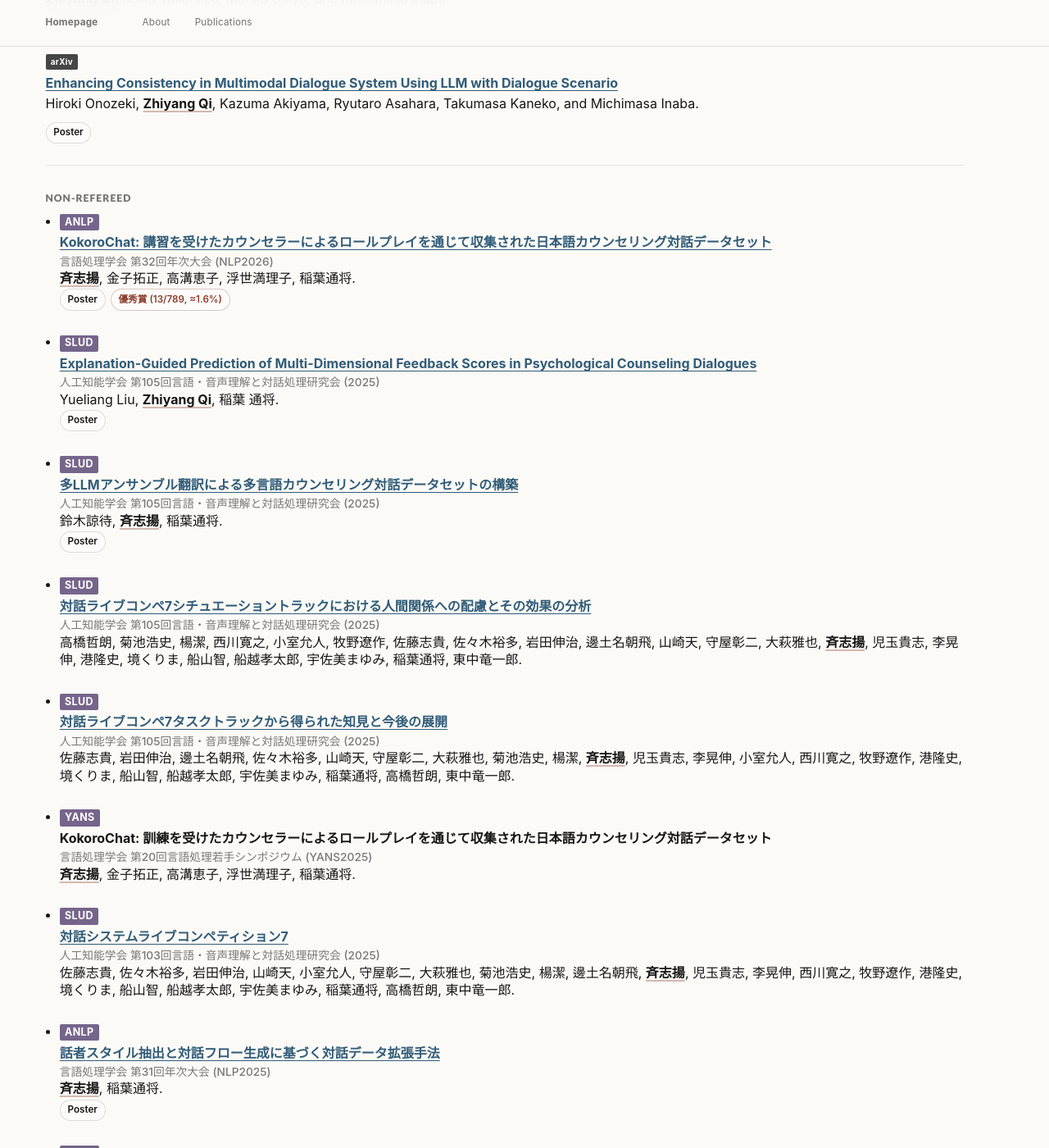
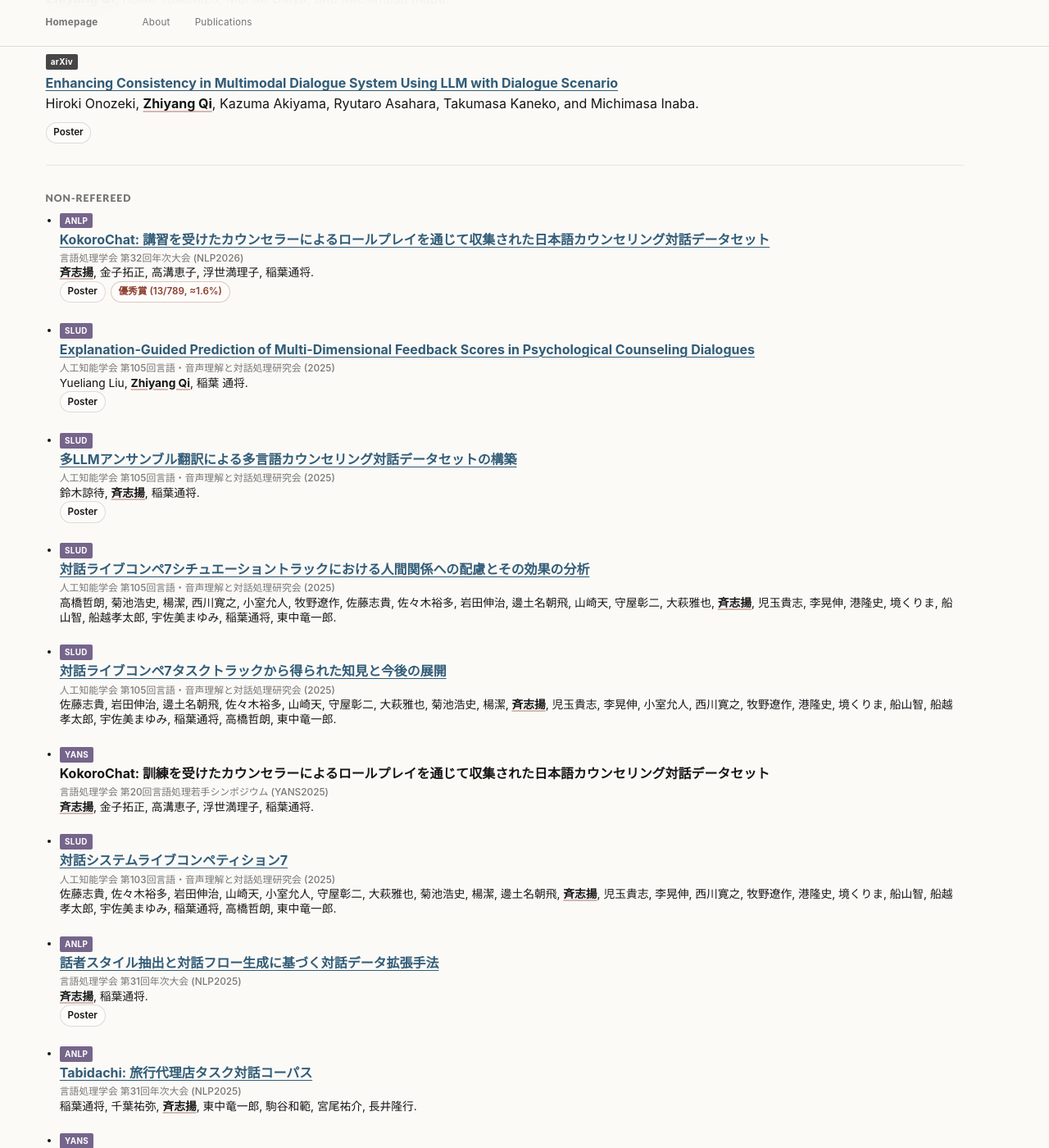
Before and after one commit to ZhiyangQi/ZhiyangQi.github.io, a Jekyll site: the page built from _pages/about.md, in a window 1280 px wide and 1400 px high, scrolled down 4174 px. Shown: the whole window at 82% size. Built offline with Jekyll 4.4.1, drawn with Linux system fonts in a browser that asks for light colours; a script that is not in the unit is left out.

Commit message:
Update main.scss

```diff
--- a/assets/css/main.scss
+++ b/assets/css/main.scss
@@ -644,23 +644,31 @@ body.zh-home {
 }
 
 .nonref-compact li {
-  margin-bottom: 0.45rem !important;
-  padding-bottom: 0.45rem !important;
-  line-height: 1.35;
+  margin-bottom: 0.3rem !important;
+  padding-bottom: 0.3rem !important;
+  line-height: 1.32;
 }
 
+/* 学会名 */
 .nonref-compact .venue-note {
   font-size: 0.86em;
   color: #777;
 }
 
-.nonref-compact .jp-conference-tag {
-  font-size: 0.78em;
-  padding: 0.12rem 0.42rem;
+/* 作者名整体也变小，和学会名一样 */
+.nonref-compact li {
+  font-size: 0.86em;
 }
 
+/* 但是题目保持正常大小 */
+.nonref-compact .pub-title {
+  font-size: 1.16em;
+}
+
+/* 按钮也别太大 */
 .nonref-compact .pub-actions {
   margin-top: 0.1rem;
+  font-size: 0.95em;
 }
 
 .nonref-compact br {
```
